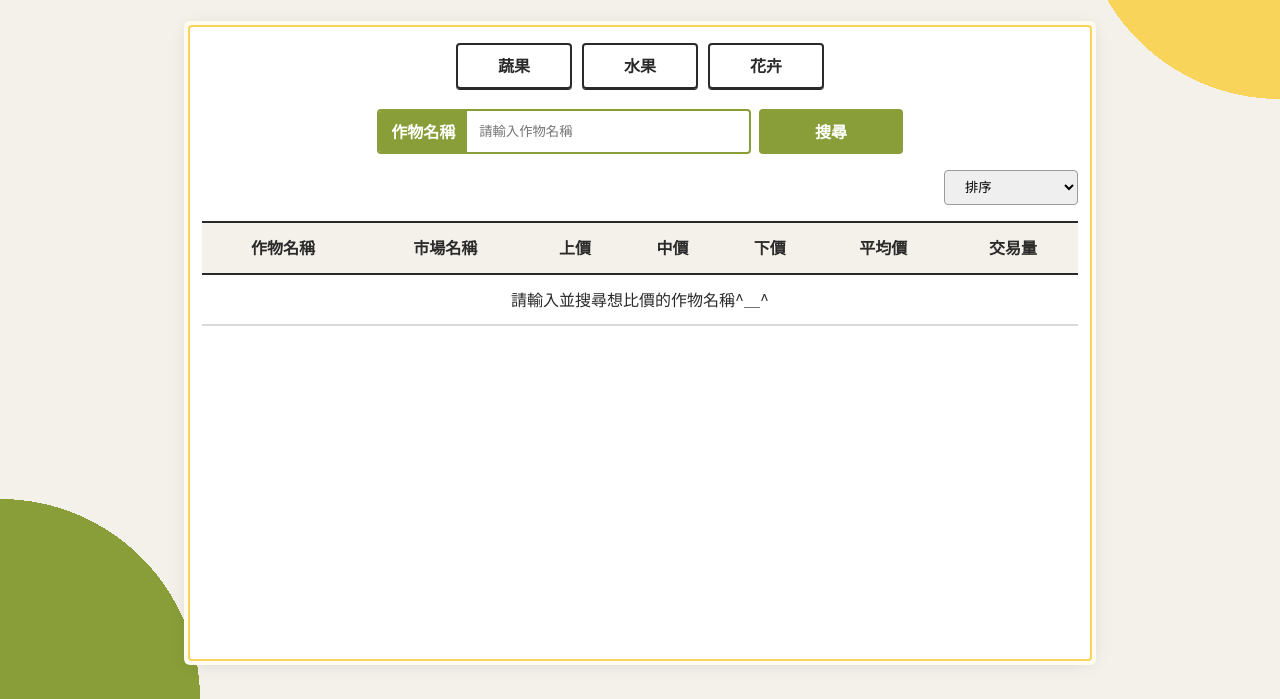
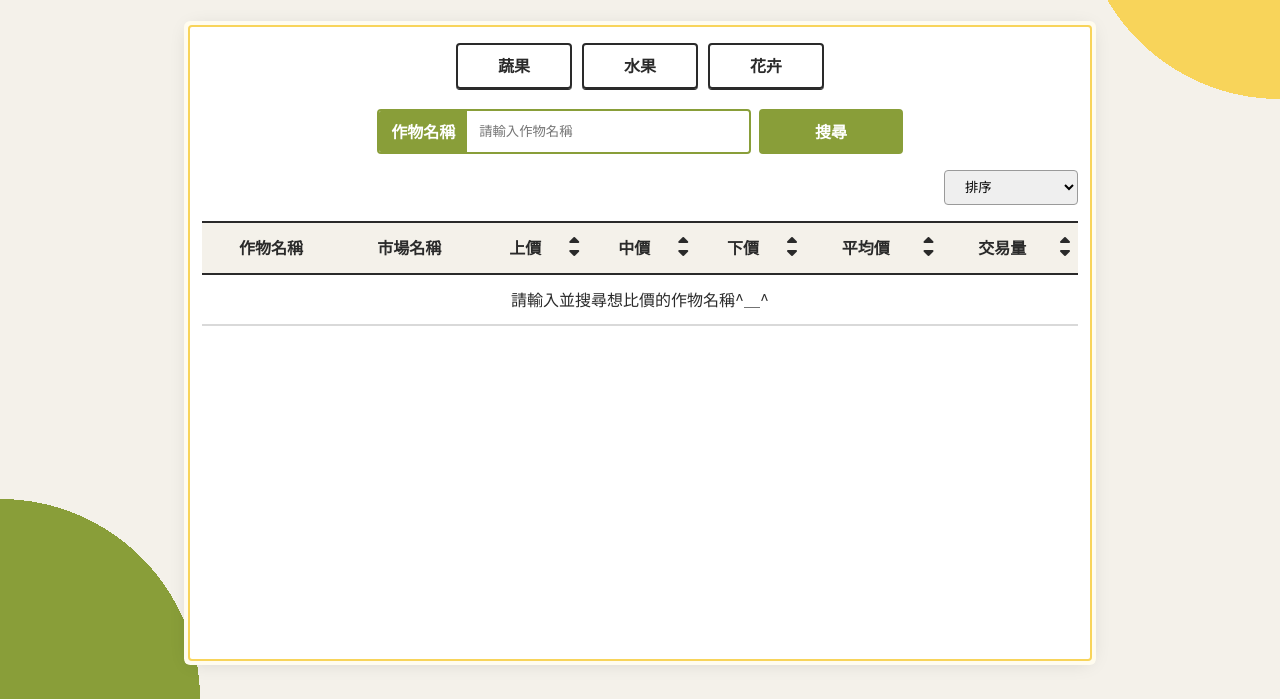
Before and after one commit to a24985693/veg-price-compare, a plain HTML site: page index.html in a window 1280 px wide. Shown: the part 101-800 px from the top of the page. Drawn offline with Linux system fonts and the light colour scheme; no server answers.

Commit message:
feat: 加入排序箭頭功能

```diff
--- a/index.html
+++ b/index.html
@@ -41,15 +41,53 @@
       </div>
       <div class="table-wrapper">
         <table class="crop-table">
-          <thead>
+          <thead id="thead">
             <tr>
               <th>作物名稱</th>
               <th>市場名稱</th>
-              <th>上價</th>
-              <th>中價</th>
-              <th>下價</th>
-              <th>平均價</th>
-              <th>交易量</th>
+              <th>
+                <div class="sort-advanced">上價
+                  <span>
+                    <i data-price="priceUp" data-sort="up" class="fas fa-caret-up"></i>
+                    <i data-price="priceUp" data-sort="down" class="fas fa-caret-down"></i>
+                  </span>
+                </div>
+              </th>
+              <th>
+                <div class="sort-advanced">中價
+                  <span>
+                    <i data-price="priceMiddle" data-sort="up" class="fas fa-caret-up"></i>
+                    <i data-price="priceMiddle" data-sort="down" class="fas fa-caret-down"></i>
+                  </span>
+                </div>
+              </th>
+              <th>
+                <div class="sort-advanced">
+                  下價
+                  <span>
+                    <i data-price="priceDown" data-sort="up" class="fas fa-caret-up"></i>
+                    <i data-price="priceDown" data-sort="down" class="fas fa-caret-down"></i>
+                  </span>
+                </div>
+              </th>
+              <th>
+                <div class="sort-advanced">
+                  平均價
+                  <span>
+                    <i data-price="average" data-sort="up" class="fas fa-caret-up"></i>
+                    <i data-price="average" data-sort="down" class="fas fa-caret-down"></i>
+                  </span>
+                </div>
+              </th>
+              <th>
+                <div class="sort-advanced">
+                  交易量
+                  <span>
+                    <i data-price="volume" data-sort="up" class="fas fa-caret-up"></i>
+                    <i data-price="volume" data-sort="down" class="fas fa-caret-down"></i>
+                  </span>
+                </div>
+              </th>
             </tr>
           </thead>
           <tbody id="tableResult">
--- a/styles/_main.scss
+++ b/styles/_main.scss
@@ -162,4 +162,24 @@
   tr {
     border-bottom: 2px solid variables.$gray;
   }
+
+  .sort-advanced {
+    position: relative;
+    padding-right: 15px;
+  }
+
+  .fa-caret-up, .fa-caret-down {
+    position: absolute;
+    cursor: pointer;
+  }
+
+  .fa-caret-up {
+    top: -2px;
+    right: 0px;
+  }
+
+  .fa-caret-down {
+    top: 9px;
+    right: 0px;
+  }
 }
```
Also changed, not shown: all.js, styles/all.css.
